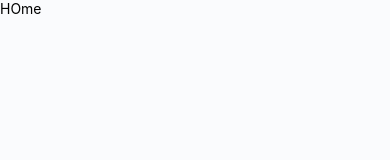
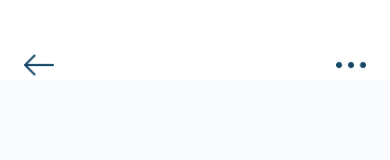
Before and after one commit to corozb/expense-tracker-RN, a React Native app: screen /Home in a window 390 px wide. Shown: the top 160 px of the page. Built offline with nearby package versions, Linux system fonts and the light colour scheme.

Commit message:
Navigation Bar/header

```diff
--- a/screens/Home.js
+++ b/screens/Home.js
@@ -1,14 +1,48 @@
 import React from 'react'
-import { View, Text } from 'react-native'
+import { StyleSheet, View, Text, TouchableOpacity, Image } from 'react-native'
 
-import { COLORS, SIZES, FONTS } from '../constants'
+import { COLORS, SIZES, FONTS, icons } from '../constants'
 
 function Home() {
-  return (
-    <View style={{ flex: 1, backgroundColor: COLORS.lightGray2 }}>
-      <Text>HOme</Text>
-    </View>
-  )
+  const renderNavbar = () => {
+    return (
+      <View style={styles.navbar}>
+        <TouchableOpacity style={styles.navbarButtons} onPress={() => console.log('back button')}>
+          <Image source={icons.back_arrow} style={styles.navbarIcons} />
+        </TouchableOpacity>
+        <TouchableOpacity
+          style={{ ...styles.navbarButtons, alignItems: 'flex-end' }}
+          onPress={() => console.log('more button')}
+        >
+          <Image source={icons.more} style={styles.navbarIcons} />
+        </TouchableOpacity>
+      </View>
+    )
+  }
+
+  return <View style={{ flex: 1, backgroundColor: COLORS.lightGray2 }}>{renderNavbar()}</View>
 }
 
+const styles = StyleSheet.create({
+  navbar: {
+    flexDirection: 'row',
+    height: 80,
+    justifyContent: 'space-between',
+    alignItems: 'flex-end',
+    paddingHorizontal: SIZES.padding,
+    backgroundColor: COLORS.white,
+  },
+
+  navbarButtons: {
+    justifyContent: 'center',
+    width: 50,
+  },
+
+  navbarIcons: {
+    width: 30,
+    height: 30,
+    tintColor: COLORS.primary,
+  },
+})
+
 export default Home
```
